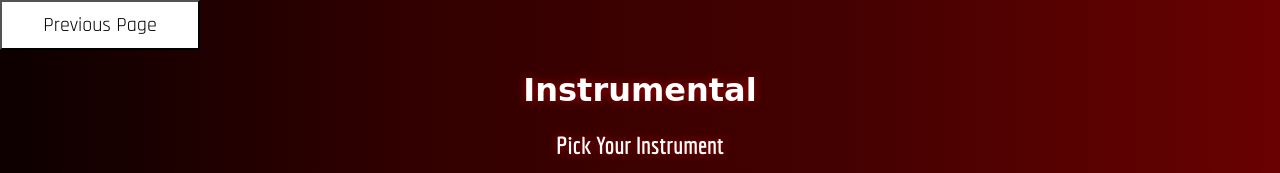
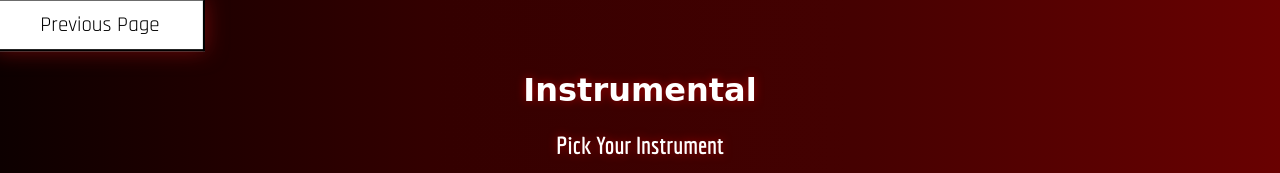
Before and after one commit to CreativeBooks/midnight, a plain HTML site: page instrumental_s.html in a window 1280 px wide. Shown: the top 173 px of the page. Drawn offline with Linux system fonts and the light colour scheme; a web font is replaced by a local one.

Commit message:
Added hover shadow

```diff
--- a/instrumental_s.html
+++ b/instrumental_s.html
@@ -21,12 +21,23 @@
         body.fade-out {
             opacity: 0;
         }
-        h1, h2 {
-            text-shadow: 0 0 10px rgba(255,0,0,0.5)
+
+        h1,
+        h2 {
+            text-shadow: 0 0 10px rgba(255, 0, 0, 0.5)
         }
+
         button {
             animation: flicker 0.5s infinite;
         }
+
+        button:hover {
+            color: red;
+            transform: scale(1.05);
+            box-shadow: 0 0 20px rgba(146, 13, 13, 0.7);
+            transition: 0.3s ease;
+        }
+
 
         @keyframes flicker {
 
@@ -41,7 +52,7 @@
         }
 
         button {
-            width:350px;
+            width: 350px;
             max-width: 400px;
             min-height: 100px;
             height: 200px;
@@ -64,7 +75,7 @@
             style="background-color: white; color:black;width:200px;min-height:50px;font-size: 20px;height:50px;">Previous
             Page</button>
     </a>
-     <div class="ghost-wrapper" style="top: 10%;">
+    <div class="ghost-wrapper" style="top: 10%;">
         <div class="ghost"></div>
     </div>
 
```
Also changed, not shown: vocal_s.html (+8 -0 lines).
